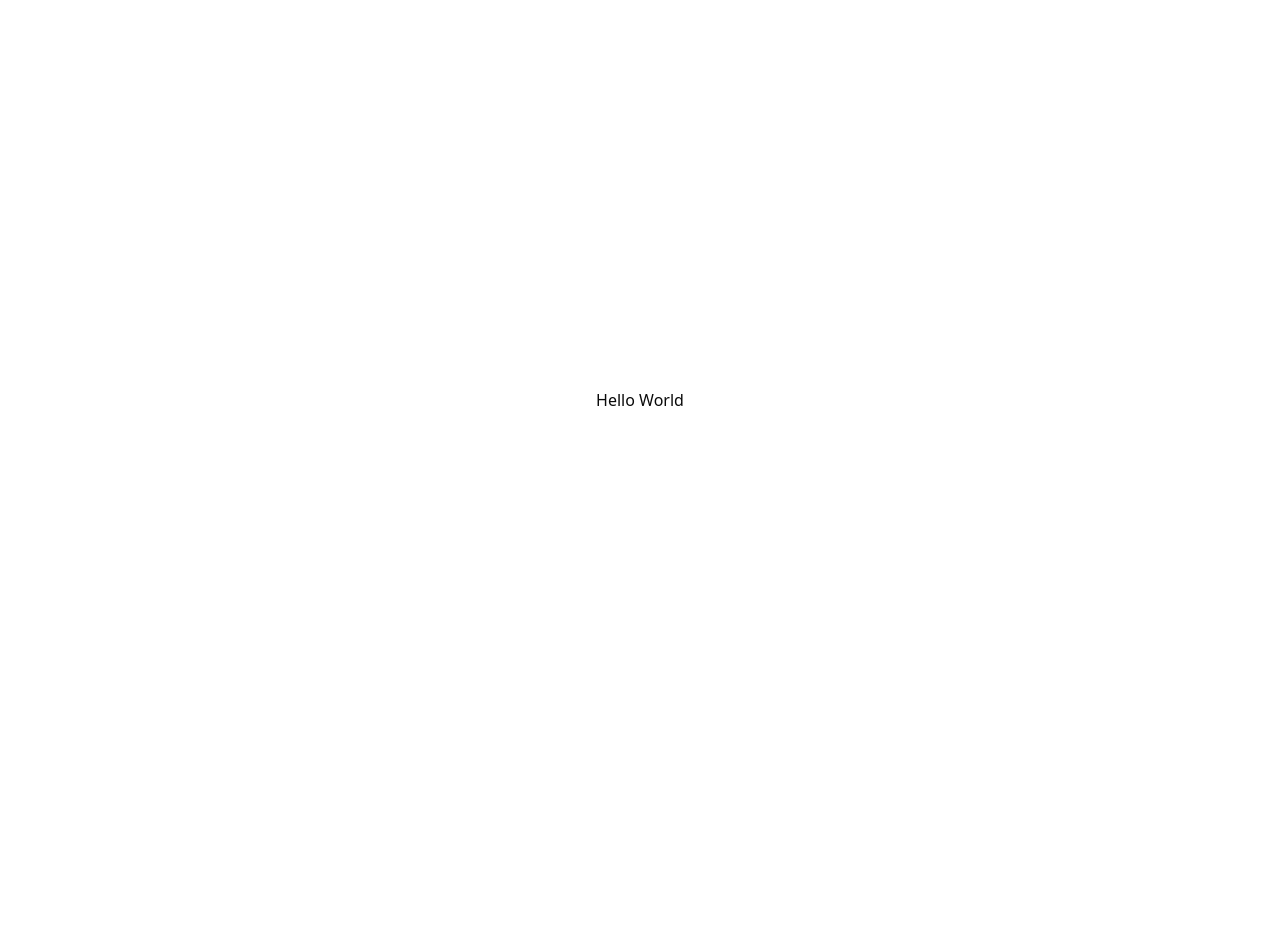
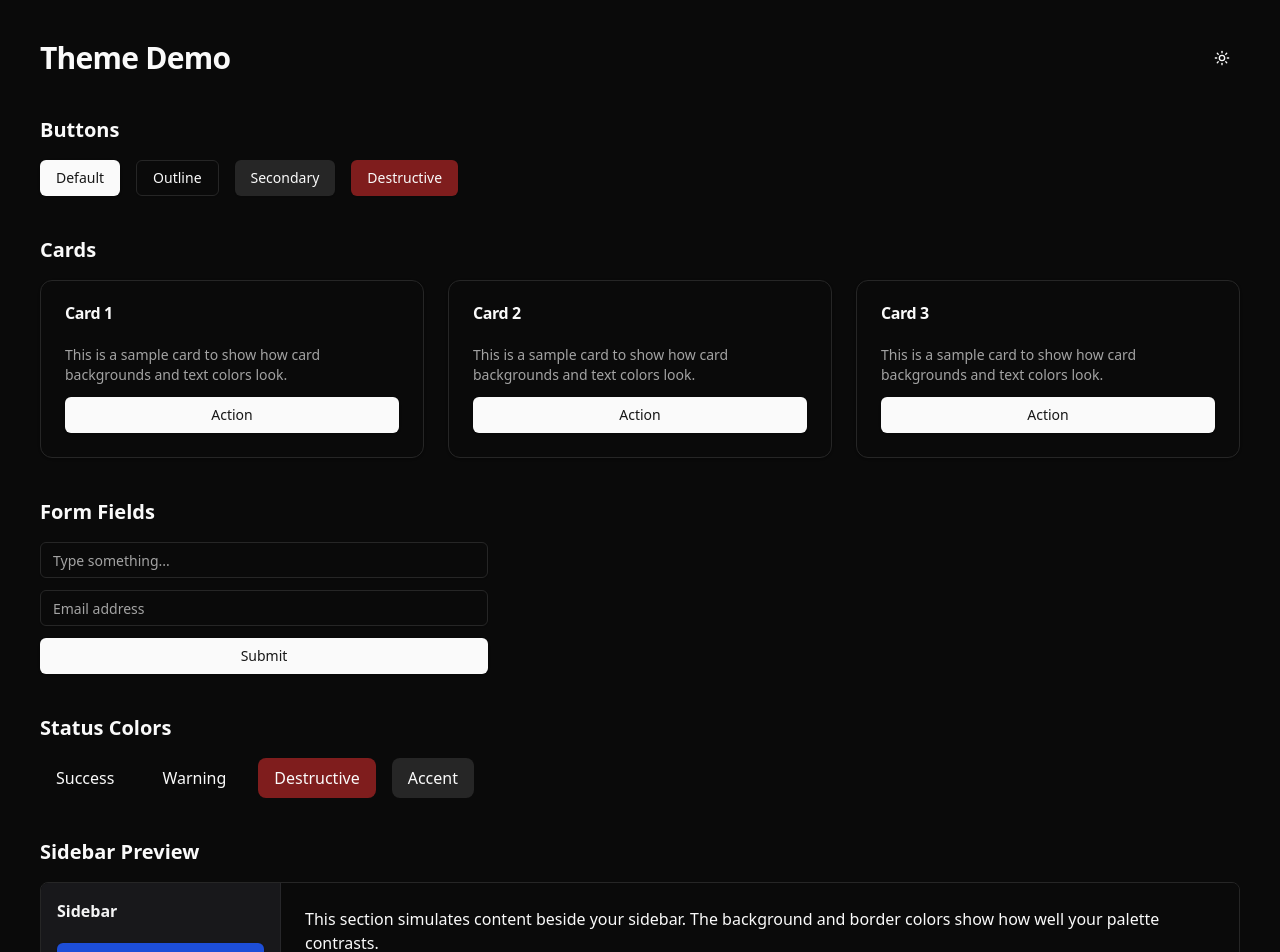
Before and after one commit to civilgoody/joi, a Next.js app: page / in a window 1280 px wide. Shown: the top 952 px of the page. Before the commit the page ends 800 px from the top, so only its background shows below. Built offline with nearby package versions, Linux system fonts and the light colour scheme.

Commit message:
chore: Implement theme provider and selector, refactor Button component for Next.js Link integration and simplified variants.

```diff
--- a/package.json
+++ b/package.json
@@ -36,6 +36,7 @@
     "react": "19.1.0",
     "react-day-picker": "^9.11.1",
     "react-dom": "19.1.0",
+    "react-dropzone": "^15.0.0",
     "react-hook-form": "^7.63.0",
     "react-icons": "^5.5.0",
     "sonner": "^2.0.7",
--- a/src/app/page.tsx
+++ b/src/app/page.tsx
@@ -1,7 +1,108 @@
-export default function Home() {
+"use client";
+
+import { Button } from "@/components/ui/button";
+import { Card, CardContent, CardHeader, CardTitle } from "@/components/ui/card";
+import { Input } from "@/components/ui/input";
+import { ThemeSelector } from "@/lib/theme/theme-selector";
+import { useTheme } from "next-themes";
+
+export default function ThemeDemoPage() {
+  const { theme } = useTheme();
+
   return (
-    <div className="bg-background flex justify-center items-center h-screen">
-      Hello World
-    </div>
+    <main className="min-h-screen bg-background text-foreground transition-colors duration-500 p-10 flex flex-col gap-10">
+      {/* Header */}
+      <header className="flex items-center justify-between">
+        <h1 className="text-3xl font-bold tracking-tight">Theme Demo</h1>
+        <ThemeSelector />
+      </header>
+
+      {/* Section 1: Buttons */}
+      <section className="flex flex-col gap-4">
+        <h2 className="text-xl font-semibold">Buttons</h2>
+        <div className="flex gap-4 flex-wrap">
+          <Button>Default</Button>
+          <Button variant="outline">Outline</Button>
+          <Button variant="secondary">Secondary</Button>
+          <Button variant="destructive">Destructive</Button>
+        </div>
+      </section>
+
+      {/* Section 2: Cards */}
+      <section className="flex flex-col gap-4">
+        <h2 className="text-xl font-semibold">Cards</h2>
+        <div className="grid sm:grid-cols-2 lg:grid-cols-3 gap-6">
+          {[1, 2, 3].map((n) => (
+            <Card key={n}>
+              <CardHeader>
+                <CardTitle>Card {n}</CardTitle>
+              </CardHeader>
+              <CardContent>
+                <p className="text-sm text-muted-foreground">
+                  This is a sample card to show how card backgrounds and text
+                  colors look.
+                </p>
+                <Button className="mt-3 w-full">Action</Button>
+              </CardContent>
+            </Card>
+          ))}
+        </div>
+      </section>
+
+      {/* Section 3: Form Fields */}
+      <section className="flex flex-col gap-4 max-w-md">
+        <h2 className="text-xl font-semibold">Form Fields</h2>
+        <div className="flex flex-col gap-3">
+          <Input placeholder="Type something..." />
+          <Input type="email" placeholder="Email address" />
+          <Button className="w-full">Submit</Button>
+        </div>
+      </section>
+
+      {/* Section 4: Status Colors */}
+      <section className="flex flex-col gap-4">
+        <h2 className="text-xl font-semibold">Status Colors</h2>
+        <div className="flex gap-4 flex-wrap">
+          <div className="px-4 py-2 rounded-lg bg-success text-success-foreground">
+            Success
+          </div>
+          <div className="px-4 py-2 rounded-lg bg-warning text-warning-foreground">
+            Warning
+          </div>
+          <div className="px-4 py-2 rounded-lg bg-destructive text-destructive-foreground">
+            Destructive
+          </div>
+          <div className="px-4 py-2 rounded-lg bg-accent text-accent-foreground">
+            Accent
+          </div>
+        </div>
+      </section>
+
+      {/* Section 5: Sidebar Simulation */}
+      <section className="flex flex-col gap-4">
+        <h2 className="text-xl font-semibold">Sidebar Preview</h2>
+        <div className="flex border rounded-lg overflow-hidden">
+          <aside className="w-60 bg-sidebar text-sidebar-foreground p-4 flex flex-col gap-3 border-r border-sidebar-border">
+            <h3 className="font-semibold mb-2">Sidebar</h3>
+            <Button className="bg-sidebar-primary text-sidebar-primary-foreground hover:bg-sidebar-accent hover:text-sidebar-accent-foreground">
+              Primary Button
+            </Button>
+            <Button variant="outline" className="border-sidebar-border">
+              Outline
+            </Button>
+          </aside>
+          <div className="flex-1 p-6 bg-card text-card-foreground">
+            <p>
+              This section simulates content beside your sidebar. The background
+              and border colors show how well your palette contrasts.
+            </p>
+          </div>
+        </div>
+      </section>
+
+      <footer className="mt-10 text-sm text-muted-foreground text-center">
+        Current theme: <strong>{theme}</strong>
+      </footer>
+    </main>
   );
 }
--- a/src/components/ui/button.tsx
+++ b/src/components/ui/button.tsx
@@ -1,39 +1,33 @@
 import * as React from "react";
 import { Slot } from "@radix-ui/react-slot";
 import { cva, type VariantProps } from "class-variance-authority";
-import { Loader2, type LucideIcon } from "lucide-react";
+import { type LucideIcon } from "lucide-react";
+import Link from "next/link";
 
 import { cn } from "@/lib/utils";
 
 const buttonVariants = cva(
-  "inline-flex items-center justify-center gap-2 whitespace-nowrap rounded-md text-sm font-semibold transition-colors focus-visible:outline-none focus-visible:ring-1 focus-visible:ring-ring disabled:pointer-events-none disabled:opacity-50 [&_svg]:pointer-events-none [&_svg]:shrink-0 [&_svg]:size-5",
+  "inline-flex items-center justify-center gap-2 whitespace-nowrap rounded-md text-sm font-medium transition-colors focus-visible:outline-none focus-visible:ring-1 focus-visible:ring-ring disabled:opacity-50 [&_svg]:pointer-events-none [&_svg]:size-4 [&_svg]:shrink-0",
   {
     variants: {
       variant: {
-        default: "bg-primary text-primary-foreground hover:bg-primary-light",
-        peach:
-          "bg-accent-peach text-foreground hover:bg-primary-light hover:text-primary-foreground",
-        black:
-          "bg-foreground text-white hover:bg-primary-light hover:text-primary-foreground",
-        // blg: "bg-primary-light text-foreground border border-primary-dark hover:bg-transparent hover:text-foreground",
-        accent:
-          "bg-accent text-accent-foreground border hover:border-primary hover:bg-transparent hover:text-foreground",
+        default:
+          "bg-primary text-primary-foreground shadow hover:bg-primary/90",
         destructive:
           "bg-destructive text-destructive-foreground shadow-sm hover:bg-destructive/90",
         outline:
-          "border border-secondary text-muted-light bg-background hover:bg-accent hover:text-accent-foreground hover:text-white hover:bg-secondary hover:border-secondary [&_svg]:hover:fill-white [&_svg]:fill-secondary [&_svg]:sm:size-8 px-4 font-bold [&_span]:w-3/5 [&_span]:text-center",
+          "border border-input bg-background shadow-sm hover:bg-accent hover:text-accent-foreground",
         secondary:
-          "bg-secondary text-secondary-foreground border border-secondary hover:bg-transparent hover:text-foreground [&_svg]:hover:fill-secondary [&_svg]:sm:size-8 px-4 font-bold [&_span]:w-3/5 [&_span]:text-center",
+          "bg-secondary text-secondary-foreground shadow-sm hover:bg-secondary/80",
         ghost: "hover:bg-accent hover:text-accent-foreground",
+        link: "text-primary underline-offset-4 hover:underline",
         icon: "hover:scale-105 opacity-60 hover:opacity-100",
-        link: "text-primary underline-offset-4 hover:underline",
       },
       size: {
         default: "h-9 px-4 py-2",
         sm: "h-8 rounded-md px-3 text-xs",
-        lg: "h-10 sm:h-12 rounded-md px-4 min-w-48",
-        xl: "h-10 sm:h-14 min-w-48 font-bold text-base",
-        icon: "h-4 w-4 p-0 [&_svg]:size-4",
+        lg: "h-10 rounded-md px-8",
+        icon: "h-9 w-9",
       },
     },
     defaultVariants: {
@@ -51,6 +45,7 @@ export interface ButtonProps
   loading?: boolean;
   fullWidth?: boolean;
   blacktxt?: boolean;
+  link?: string;
 }
 
 const Button = React.forwardRef<HTMLButtonElement, ButtonProps>(
@@ -61,7 +56,7 @@ const Button = React.forwardRef<HTMLButtonElement, ButtonProps>(
       variant,
       size,
       asChild = false,
-      icon,
+      link,
       loading,
       fullWidth,
       children,
@@ -70,23 +65,33 @@ const Button = React.forwardRef<HTMLButtonElement, ButtonProps>(
     },
     ref
   ) => {
-    const Comp = asChild ? Slot : "button";
+    // Determine the component to render
+    const Comp: React.ElementType = asChild ? Slot : "button";
+
+    if (link) {
+      return (
+        <Link
+          href={link}
+          className={cn(
+            buttonVariants({ variant, size }),
+            fullWidth && "w-full",
+            className,
+            blacktxt && "text-foreground"
+          )}
+        >
+          {children}
+        </Link>
+      );
+    }
 
     // if no size and variant is icon, set size to icon
     if (!size && variant === "icon") size = "icon";
-
-    // Smart defaults
-    const IconComponent = loading ? Loader2 : icon;
-    const hasIcon = icon || loading;
-    const isIconOnly = hasIcon && !children;
-    const shouldAlignLeft = hasIcon && children && !isIconOnly;
 
     return (
       <Comp
         className={cn(
           buttonVariants({ variant, size }),
           fullWidth && "w-full",
-          shouldAlignLeft && "justify-start",
           className,
           blacktxt && "text-foreground"
         )}
@@ -94,9 +99,6 @@ const Button = React.forwardRef<HTMLButtonElement, ButtonProps>(
         disabled={disabled || loading}
         {...props}
       >
-        {hasIcon && IconComponent && (
-          <IconComponent className={cn(loading && "animate-spin")} />
-        )}
         {children}
       </Comp>
     );
--- a/src/lib/context/index.tsx
+++ b/src/lib/context/index.tsx
@@ -1,4 +1,4 @@
-// import { ThemeProvider } from "../theme/theme-provider";
+import { ThemeProvider } from "../theme/theme-provider";
 import { QueryProvider } from "./query-provider";
 import { TooltipProvider } from "@/components/ui/tooltip";
 
@@ -6,9 +6,7 @@ export function Providers({ children }: { children: React.ReactNode }) {
   return (
     <QueryProvider>
       <TooltipProvider>
-        {/* <ThemeProvider> */}
-        {children}
-        {/* </ThemeProvider> */}
+        <ThemeProvider>{children}</ThemeProvider>
       </TooltipProvider>
     </QueryProvider>
   );
--- /dev/null
+++ b/src/lib/theme/theme-provider.tsx
@@ -0,0 +1,31 @@
+"use client";
+
+import { ThemeProvider as NextThemesProvider } from "next-themes";
+import { useEffect, useState, type ReactNode } from "react";
+
+interface ThemeProviderProps {
+  children: ReactNode;
+}
+
+export function ThemeProvider({ children }: ThemeProviderProps) {
+  const [mounted, setMounted] = useState(false);
+
+  useEffect(() => {
+    // eslint-disable-next-line react-hooks/set-state-in-effect
+    setMounted(true);
+  }, []);
+
+  if (!mounted) return null;
+
+  return (
+    <NextThemesProvider
+      attribute="class"
+      defaultTheme="dark"
+      // storageKey="theme"
+      enableSystem={false}
+      themes={["dark", "light"]}
+    >
+      {children}
+    </NextThemesProvider>
+  );
+}
--- /dev/null
+++ b/src/lib/theme/theme-selector.tsx
@@ -0,0 +1,28 @@
+"use client";
+
+import { useTheme } from "next-themes";
+import { Button } from "@/components/ui/button";
+import { Sun, Moon } from "lucide-react";
+
+export function ThemeSelector() {
+  const { theme, setTheme } = useTheme();
+
+  const toggleTheme = () => {
+    setTheme(theme === "dark" ? "light" : "dark");
+  };
+
+  return (
+    <Button
+      variant="ghost"
+      size="icon"
+      onClick={toggleTheme}
+      aria-label="Toggle theme"
+    >
+      {theme === "dark" ? (
+        <Sun className="h-[1.2rem] w-[1.2rem]" />
+      ) : (
+        <Moon className="h-[1.2rem] w-[1.2rem]" />
+      )}
+    </Button>
+  );
+}
```
Also changed, not shown: src/components/forms/form-input.tsx (+56 -55 lines), src/components/xui/live-photo-capture.tsx (+81 -81 lines), src/lib/theme/fonts.ts (added, +88 -0 lines), 1 other file (tests, documents, lock files or other folders).
